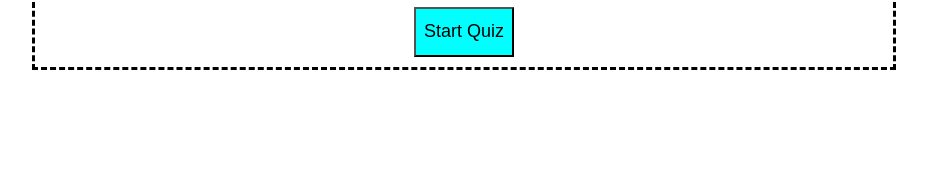
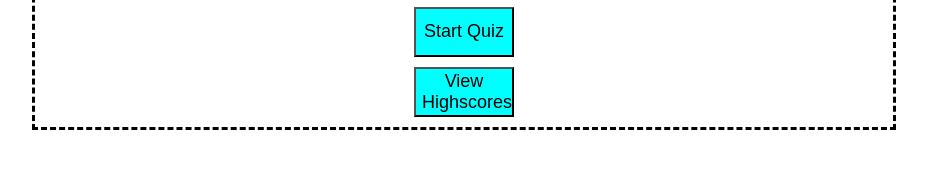
Before and after one commit to shawn220a/aviation_quiz, a plain HTML site: page index.html in a window 1280 px wide. Shown: the part 393-562 px from the top of the page, without its empty margins (176-1103 px from the left). Drawn offline with Linux system fonts and the light colour scheme.

Commit message:
Add Highscores btn

```diff
--- a/index.html
+++ b/index.html
@@ -13,6 +13,7 @@
     <h1>Aviation Quiz</h1>
     <p>This quiz will test your aviation knowledge at a private, instrument, and commercial level. The test will contain 10 questions and you will be allowed 100 seconds to complete the test.</p>
     <button id="start" class="btn">Start Quiz</button>
+    <button id="highscores" class="btn">View Highscores</button>
   </div>
 
 
```
